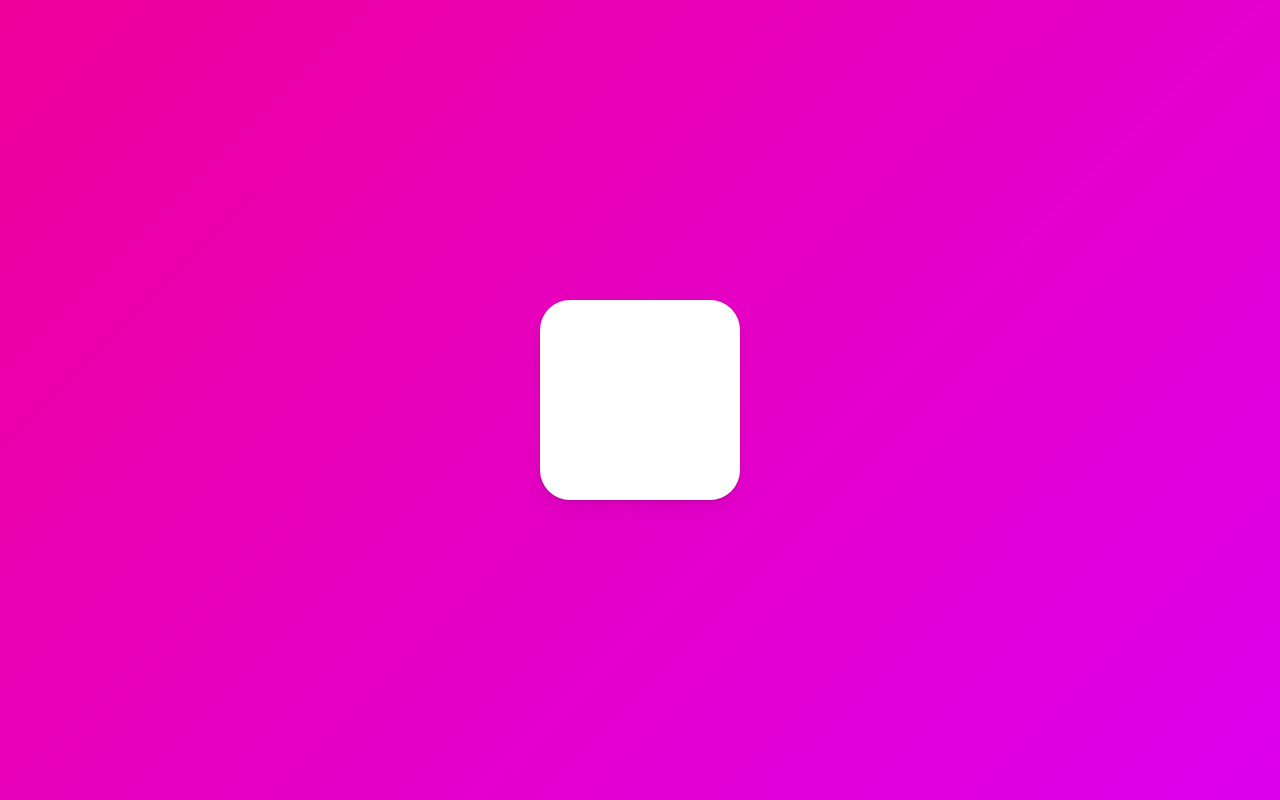
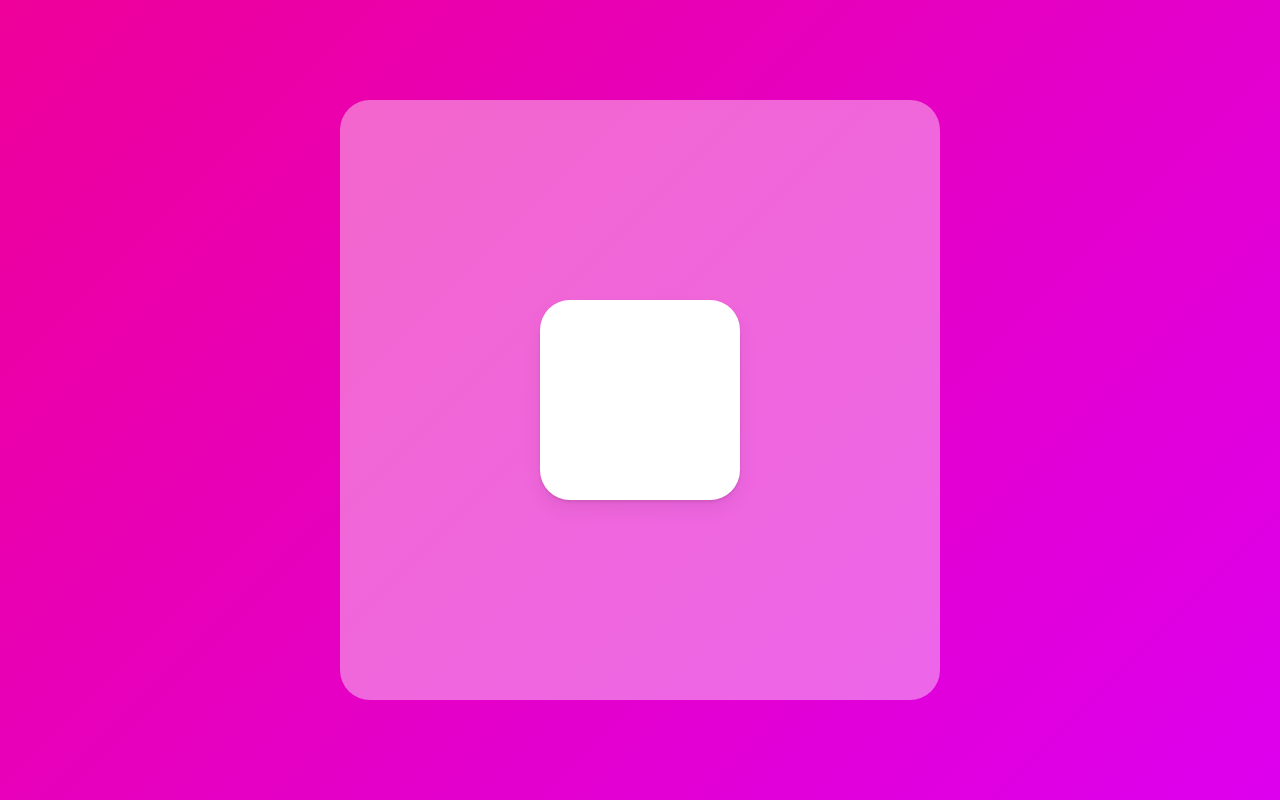
Before and after one commit to sangminlee98/react-animations, a React (Create React App) app: page / in a window 1280 px wide. Built offline with nearby package versions, Linux system fonts and the light colour scheme.

Commit message:
drag contstraint

```diff
--- a/src/App.tsx
+++ b/src/App.tsx
@@ -1,4 +1,4 @@
-import React from 'react';
+import React, { useRef } from 'react';
 import styled from 'styled-components';
 import { motion } from 'framer-motion';
 
@@ -8,6 +8,16 @@ const Wrapper = styled.div`
   display: flex;
   justify-content: center;
   align-items: center;
+`;
+const BiggerBox = styled.div`
+  width: 600px;
+  height: 600px;
+  background-color: rgba(255,255,255,0.4);
+  border-radius: 30px;
+  display: flex;
+  justify-content: center;
+  align-items: center;
+  overflow: hidden;
 `;
 const Box = styled(motion.div)`
   width: 200px;
@@ -60,14 +70,15 @@ const Box = styled(motion.div)`
 const boxVariant = {
   hover: {scale: 1.5, rotateZ: 90},
   tap: {borderRadius: '100px', scale: 1},
-  drag: {
-    backgroundColor: 'rgb(46,204,113)',
-    transition: {duration: .3}
-  },
+  // drag: {
+  //   backgroundColor: 'rgb(46,204,113)',
+  //   transition: {duration: .3}
+  // },
 
 }
 
 function App() {
+  const biggerBoxRef = useRef<HTMLDivElement>(null);
   return (
     <Wrapper>
       {/* <Box transition={{duration: .5}} initial={{transform:'translateY(50px)', opacity:0}} animate={{transform: 'translateY(0px)', opacity: 1}}/> */}
@@ -77,7 +88,9 @@ function App() {
         <Circle variants={circleVariants}/>
         <Circle variants={circleVariants}/>
       </Box> */}
-      <Box drag variants={boxVariant} whileHover='hover' whileDrag='drag' whileTap='tap'/>
+      <BiggerBox ref={biggerBoxRef}>
+        <Box drag dragConstraints={biggerBoxRef} dragSnapToOrigin dragElastic={0.5} variants={boxVariant} whileHover='hover' whileTap='tap'/>
+      </BiggerBox>
     </Wrapper>
   );
 }
```
